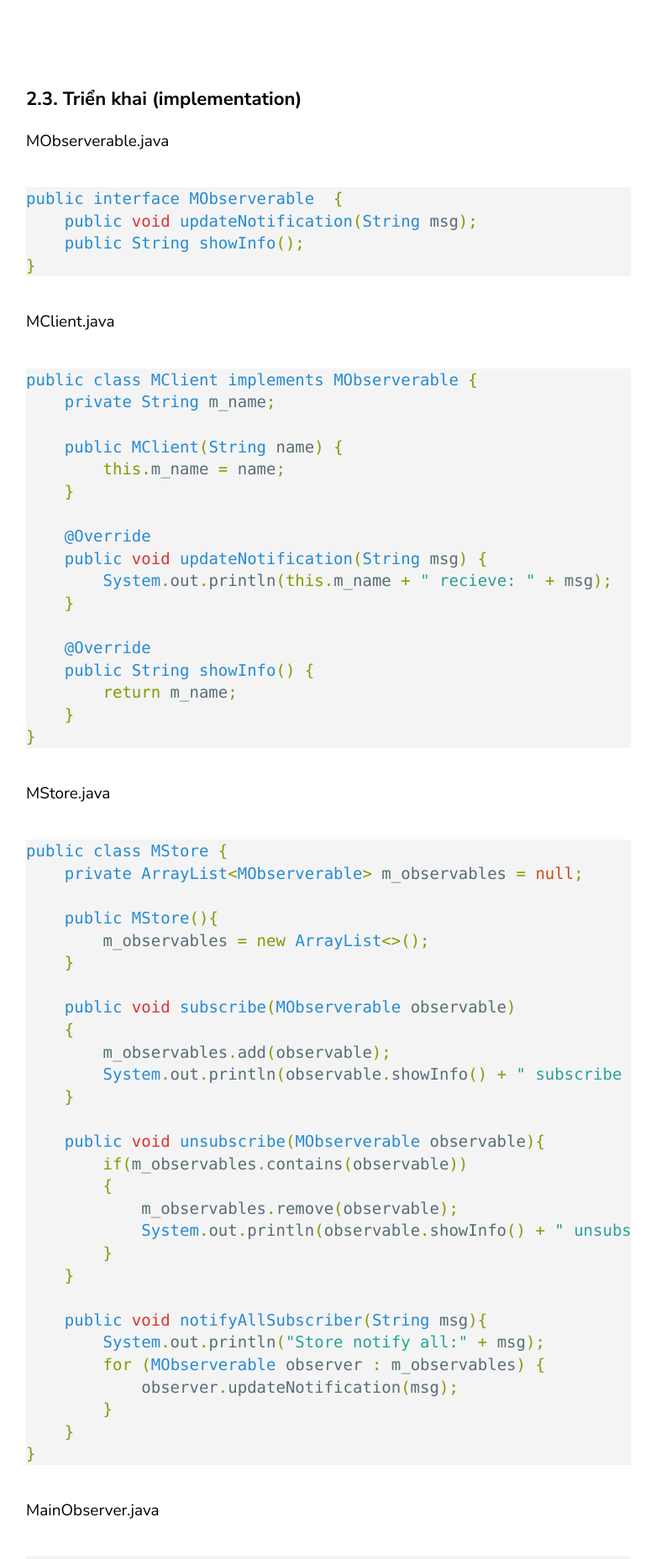
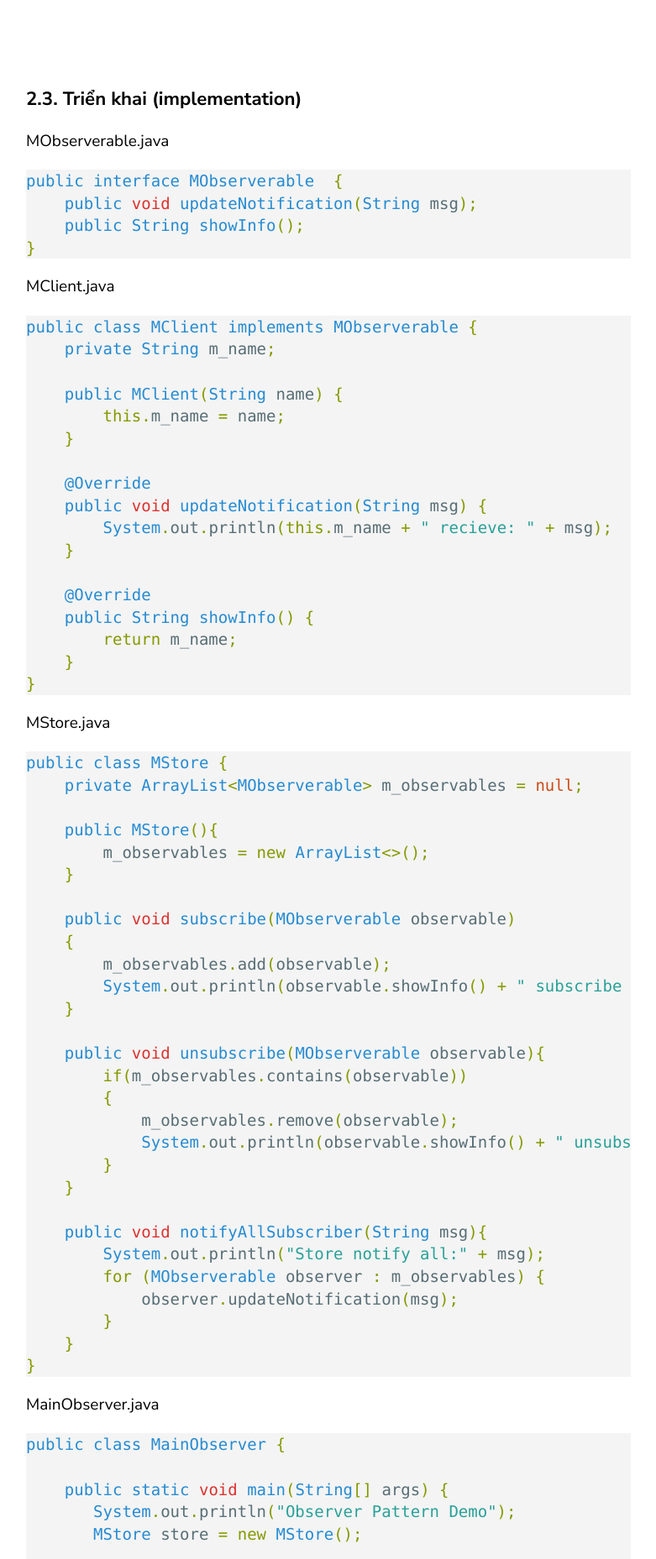
Before and after one commit to levanmanhbka/levanmanhbka.github.io, a Jekyll site: the page built from _posts/design_pattern/observer/2019-08-14-design-pattern-observer.markdown, in a window 1280 px wide. Shown: the part 1603-3460 px from the top of the page at 84% size, without its empty margins (119-900 px from the left). Built offline with Jekyll 4.4.1, drawn with Linux system fonts in a browser that asks for light colours.

Commit message:
change css magin

```diff
--- a/_sass/_syntax.scss
+++ b/_sass/_syntax.scss
@@ -1,21 +1,19 @@
 @import 'ext/solarized-light';
 
-div.highlighter-rouge {
-	width: 100vw;
-	position: relative;
-	right: 150px;
-	margin: 40px 0;
-}
+// div.highlighter-rouge {
+// 	width: 100vw;
+// 	position: relative;
+// 	right: 150px;
+// 	margin: 40px 0;
+// }
 
 .highlight {
 	background-color: #f4f4f4;
 }
 
-div.highlight {
-	//padding: 30px 150px;
-	margin: 0 150px;
-    max-width: 720px;
-}
+// div.highlight {
+// 	padding: 30px 150px;
+// }
 
 pre.highlight, code {
 	font-family: 'Consolas', Menlo, monospace;
--- a/_sass/theme.scss
+++ b/_sass/theme.scss
@@ -103,9 +103,9 @@
 	// 	right: 150px;
 	// }
 
-	// @media screen and (min-width: 1600px){
-	// 	max-width: 1200px;
-	// }
+	@media screen and (min-width: 1600px){
+		max-width: 1200px;
+	}
 
 	// @media screen and  (max-width: $mobileWidth) {
 	// 	margin:0 15px;
```
